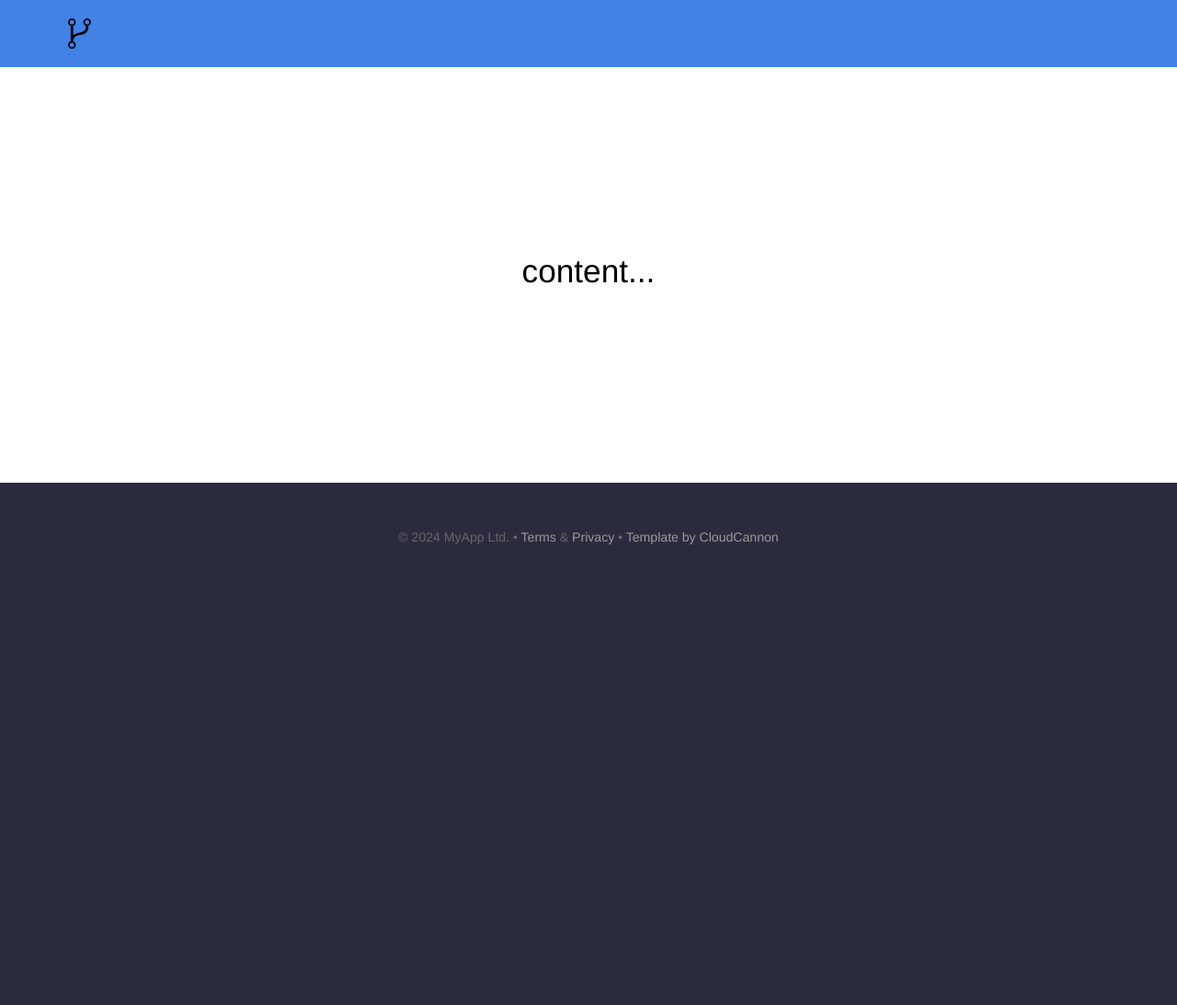
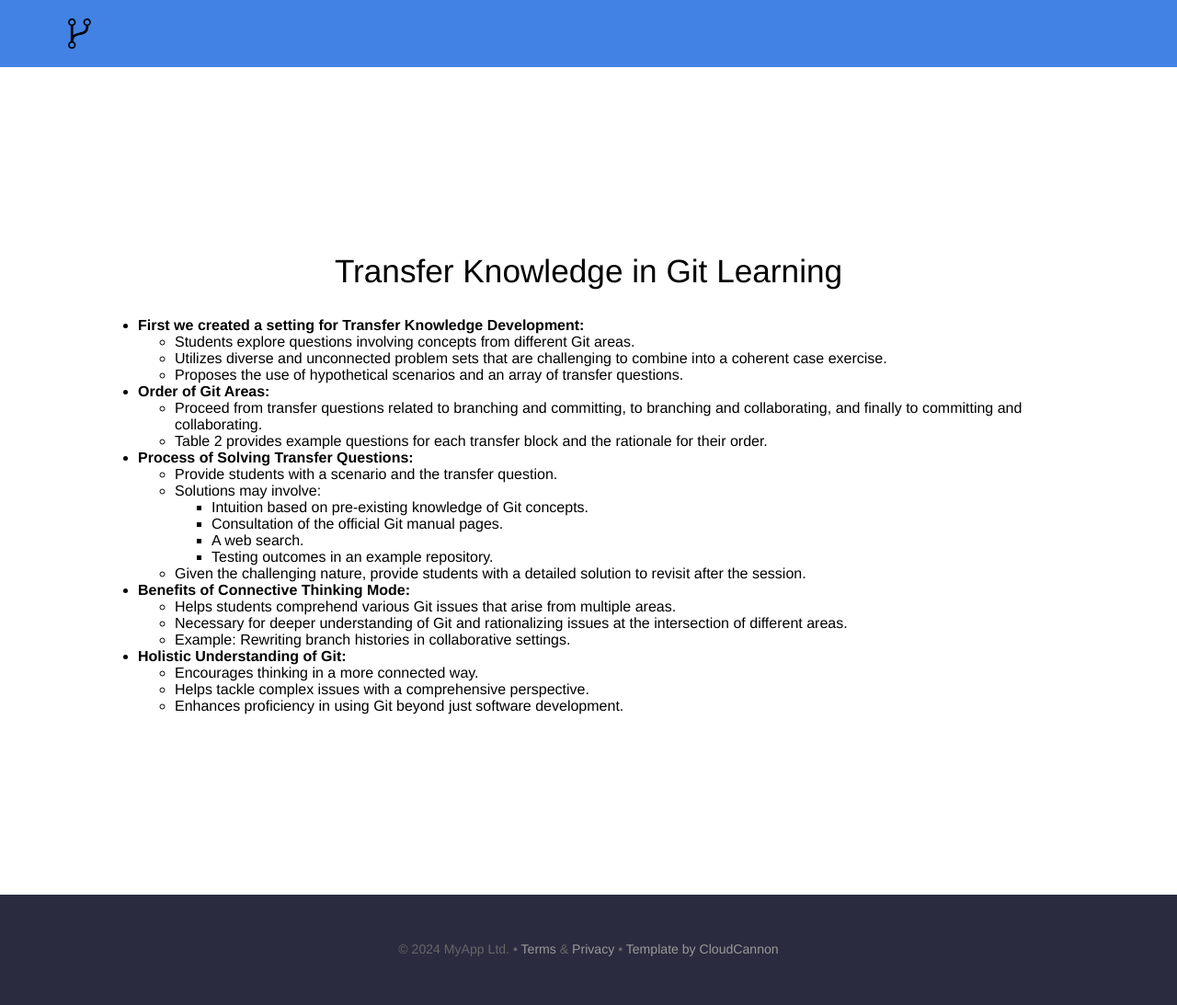
Before and after one commit to digital-work-lab/rethink-git-teaching, a Jekyll site: the page built from notes_transfer.html, in a window 1280 px wide. Shown: the whole page at 92% size. Built offline with Jekyll 4.4.1, drawn with Linux system fonts in a browser that asks for light colours; before the commit the page ends 900 px from its top, so only the background shows below that.

Commit message:
Update notes_transfer.html

```diff
--- a/notes_transfer.html
+++ b/notes_transfer.html
@@ -9,7 +9,50 @@ layout: default
 	<section>
 		<div class="container flex">
 			<div class="text editable">
-				<h2>content...</h2>
+				<h2>Transfer Knowledge in Git Learning</h2>
+				<ul>
+				        <li><strong>First we created a setting for Transfer Knowledge Development:</strong>
+				            <ul>
+				                <li>Students explore questions involving concepts from different Git areas.</li>
+				                <li>Utilizes diverse and unconnected problem sets that are challenging to combine into a coherent case exercise.</li>
+				                <li>Proposes the use of hypothetical scenarios and an array of transfer questions.</li>
+				            </ul>
+				        </li>
+				        <li><strong>Order of Git Areas:</strong>
+				            <ul>
+				                <li>Proceed from transfer questions related to branching and committing, to branching and collaborating, and finally to committing and collaborating.</li>
+				                <li>Table 2 provides example questions for each transfer block and the rationale for their order.</li>
+				            </ul>
+				        </li>
+				        <li><strong>Process of Solving Transfer Questions:</strong>
+				            <ul>
+				                <li>Provide students with a scenario and the transfer question.</li>
+				                <li>Solutions may involve:
+				                    <ul>
+				                        <li>Intuition based on pre-existing knowledge of Git concepts.</li>
+				                        <li>Consultation of the official Git manual pages.</li>
+				                        <li>A web search.</li>
+				                        <li>Testing outcomes in an example repository.</li>
+				                    </ul>
+				                </li>
+				                <li>Given the challenging nature, provide students with a detailed solution to revisit after the session.</li>
+				            </ul>
+				        </li>
+				        <li><strong>Benefits of Connective Thinking Mode:</strong>
+				            <ul>
+				                <li>Helps students comprehend various Git issues that arise from multiple areas.</li>
+				                <li>Necessary for deeper understanding of Git and rationalizing issues at the intersection of different areas.</li>
+				                <li>Example: Rewriting branch histories in collaborative settings.</li>
+				            </ul>
+				        </li>
+				        <li><strong>Holistic Understanding of Git:</strong>
+				            <ul>
+				                <li>Encourages thinking in a more connected way.</li>
+				                <li>Helps tackle complex issues with a comprehensive perspective.</li>
+				                <li>Enhances proficiency in using Git beyond just software development.</li>
+				            </ul>
+				        </li>
+				    </ul>
 			</div>
 		</div>
 	</section>
```
